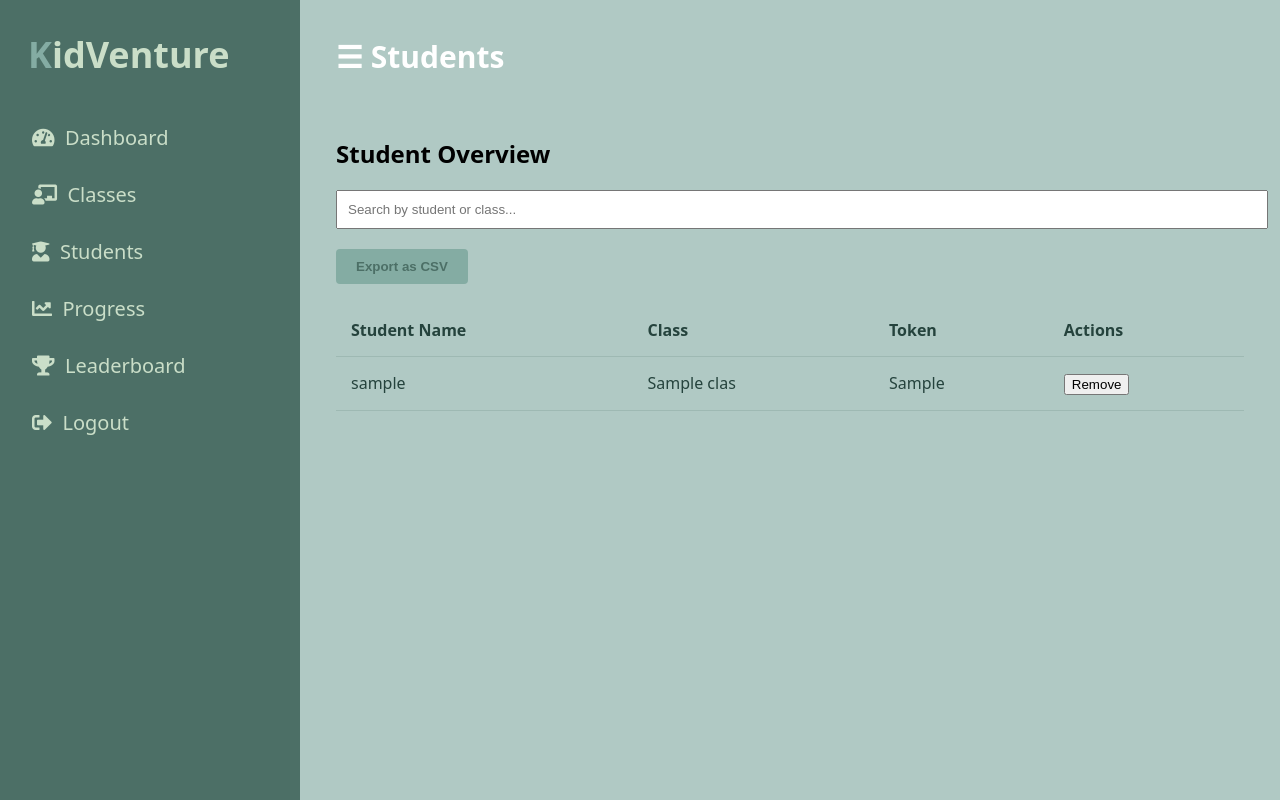
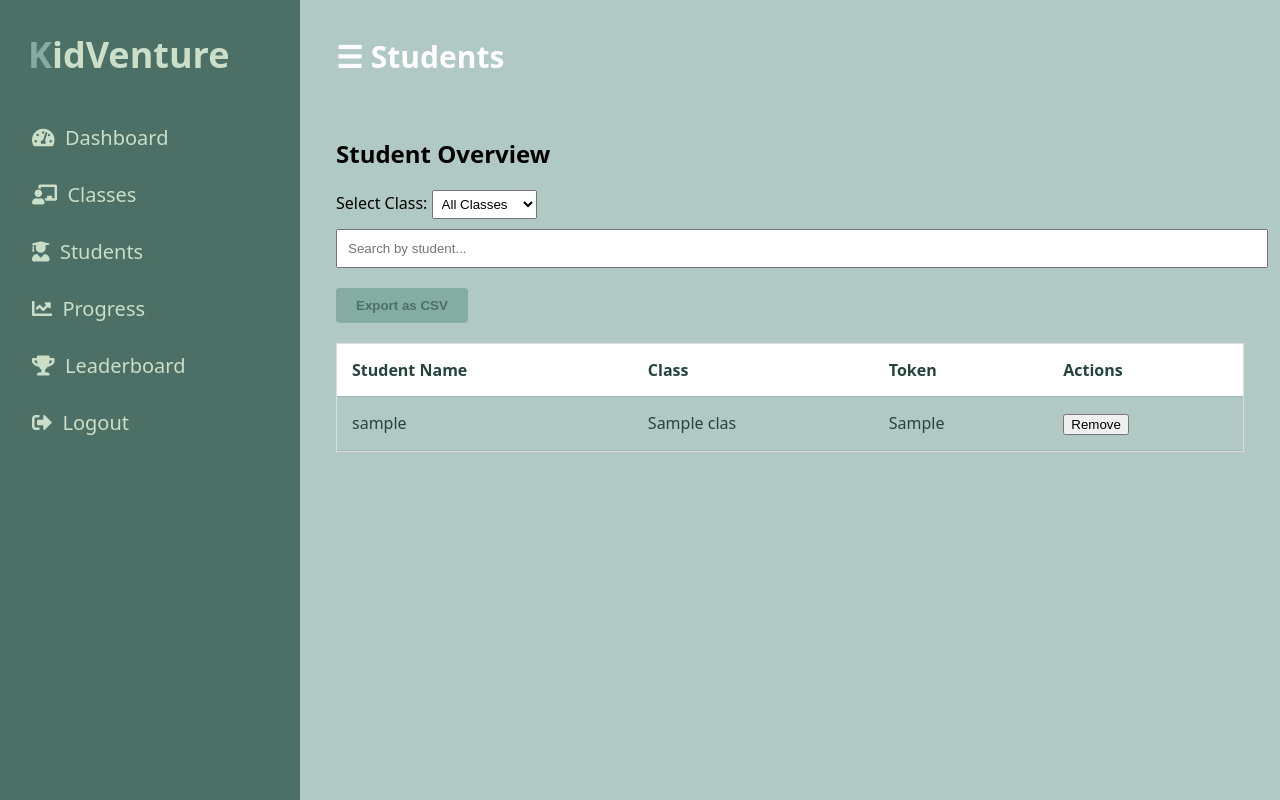
Before and after one commit to Kamden-Duty/KidVenture, a Django app: page /students/ in a window 1280 px wide. Run offline with Django 5.2, Linux system fonts and the light colour scheme; a user stored in the database is signed in; tables that the repository leaves empty hold one stand-in row (values such as "Sample post").

Commit message:
Updated Teacher student view page to show based off selected class rather than just all students from all classes

```diff
--- a/Capstone_Project/KidVenture/static/KidVenture/css/teacher.css
+++ b/Capstone_Project/KidVenture/static/KidVenture/css/teacher.css
@@ -241,3 +241,24 @@
     font-size: 2em;
     color: #25433d; /* Deep Green */
 }
+
+
+
+
+/* -------------------------------------- */
+
+
+/* Scrollable Table Container */
+.table-container {
+    max-height: 400px; /* Set max height */
+    overflow-y: auto; /* Enable vertical scrolling */
+    border: 1px solid #ddd; /* Optional: Adds border */
+}
+
+/* Fix the header so it doesn't scroll */
+.table-container thead th {
+    position: sticky;
+    top: 0;
+    background: white; /* Keep header visible */
+    z-index: 2;
+}
--- a/Capstone_Project/KidVenture/static/KidVenture/js/student_overview.js
+++ b/Capstone_Project/KidVenture/static/KidVenture/js/student_overview.js
@@ -1,14 +1,17 @@
-// static/js/student_overview.js
-
 // Filter table rows based on search input
 function filterTable() {
     let input = document.getElementById("search-bar").value.toLowerCase();
-    let rows = document.querySelectorAll("#student-table tbody tr");
+    let rows = document.querySelectorAll(".student-row");
 
     rows.forEach(row => {
         let studentName = row.cells[0].textContent.toLowerCase();
         let className = row.cells[1].textContent.toLowerCase();
-        row.style.display = (studentName.includes(input) || className.includes(input)) ? "" : "none";
+        let selectedClass = document.getElementById("class-filter").value.toLowerCase();
+
+        let matchesClass = (selectedClass === "all" || className === selectedClass);
+        let matchesSearch = studentName.includes(input) || className.includes(input);
+
+        row.style.display = (matchesClass && matchesSearch) ? "" : "none";
     });
 }
 
@@ -31,18 +34,50 @@
     rows.forEach(row => table.tBodies[0].appendChild(row));
 }
 
-// Export table data as CSV
+// Export only visible table rows as CSV
 function exportTableToCSV() {
     let table = document.getElementById("student-table");
-    let rows = table.querySelectorAll("tr");
-    let csvContent = Array.from(rows).map(row => {
-        return Array.from(row.cells).map(cell => `"${cell.textContent}"`).join(",");
-    }).join("\n");
+    let rows = document.querySelectorAll(".student-row");
+    let visibleRows = Array.from(rows).filter(row => row.style.display !== "none"); // Export only visible rows
 
-    let blob = new Blob([csvContent], { type: "text/csv" });
+    if (visibleRows.length === 0) {
+        alert("No data to export!");
+        return;
+    }
+
+    let csvContent = [];
+
+    // Add table headers
+    let headers = Array.from(table.querySelectorAll("thead th")).map(th => `"${th.textContent}"`);
+    csvContent.push(headers.join(","));
+
+    // Add visible rows
+    visibleRows.forEach(row => {
+        let rowData = Array.from(row.cells).map(cell => `"${cell.textContent}"`);
+        csvContent.push(rowData.join(","));
+    });
+
+    let csvString = csvContent.join("\n");
+    let blob = new Blob([csvString], { type: "text/csv" });
     let url = URL.createObjectURL(blob);
     let link = document.createElement("a");
     link.href = url;
     link.download = "student_overview.csv";
     link.click();
 }
+
+// Confirm student removal
+function confirmRemoveStudent() {
+    return confirm("Are you sure you want to remove this student from the class?");
+}
+
+// Filter students by class selection
+function filterByClass() {
+    filterTable(); // Call the filtering function so it applies both search & class filtering
+}
+
+// Event Listeners
+document.addEventListener("DOMContentLoaded", () => {
+    document.getElementById("class-filter").addEventListener("change", filterByClass);
+    document.getElementById("search-bar").addEventListener("keyup", filterTable);
+});
--- a/Capstone_Project/KidVenture/templates/KidVenture/teacher_students.html
+++ b/Capstone_Project/KidVenture/templates/KidVenture/teacher_students.html
@@ -11,14 +11,23 @@
 <div class="content-box">
     <h2>Student Overview</h2>
 
+    <!-- Class Filter Dropdown -->
+    <label for="class-filter">Select Class:</label>
+    <select id="class-filter" onchange="filterByClass()" style="margin-bottom: 10px; padding: 5px;">
+        <option value="all">All Classes</option>
+        {% for classroom in classes %}
+            <option value="{{ classroom.name }}">{{ classroom.name }}</option>
+        {% endfor %}
+    </select>
+
     <!-- Search Bar -->
-    <input type="text" id="search-bar" placeholder="Search by student or class..." onkeyup="filterTable()" style="width: 100%; padding: 10px; margin-bottom: 20px;">
+    <input type="text" id="search-bar" placeholder="Search by student..." onkeyup="filterTable()" style="width: 100%; padding: 10px; margin-bottom: 20px;">
 
     <!-- Export Button -->
-    <button onclick="exportTableToCSV()" style="margin-bottom: 20px; padding: 10px 20px; background-color: #84aca3; color: #4c6f66;; border: none; border-radius: 4px; cursor: pointer; font-weight: bold;">Export as CSV</button>
+    <button onclick="exportTableToCSV()" style="margin-bottom: 20px; padding: 10px 20px; background-color: #84aca3; color: #4c6f66; border: none; border-radius: 4px; cursor: pointer; font-weight: bold;">Export as CSV</button>
 
-    <!-- Table -->
-    <table class="student-overview-table" id="student-table" data-sort-asc="false">
+    <div class="table-container">
+        <table class="student-overview-table" id="student-table">
             <thead>
                 <tr>
                     <th onclick="sortTable(0)" style="cursor: pointer;">Student Name</th>
@@ -30,7 +39,7 @@
             <tbody>
                 {% for classroom in classes %}
                     {% for student in classroom.students.all %}
-                <tr>
+                    <tr class="student-row" data-class="{{ classroom.name }}">
                         <td>{{ student.user.username }}</td>
                         <td>{{ classroom.name }}</td>
                         <td>{{ classroom.access_token }}</td>
@@ -45,16 +54,11 @@
                 {% endfor %}
             </tbody>
         </table>
+    </div>
 
 
 {% load static %}
 <script src="{% static 'KidVenture/js/student_overview.js' %}"></script>
 
-<script>
-    function confirmRemoveStudent() {
-        return confirm("Are you sure you want to remove this student from the class?");
-    }
-</script>
-
 
 {% endblock %}
```
Also changed, not shown: Capstone_Project/KidVenture/media/avatars/avatar_John.png (added). Lines whose indentation alone changed are shown as unchanged.
